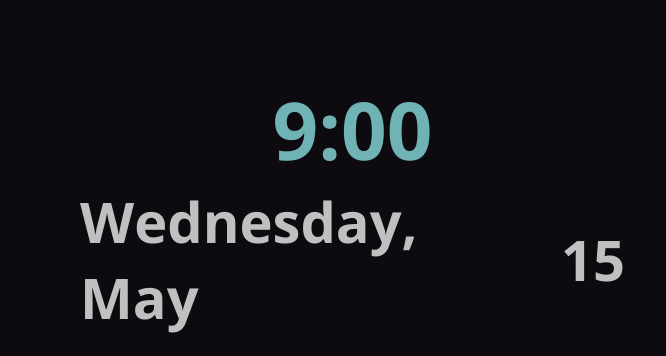
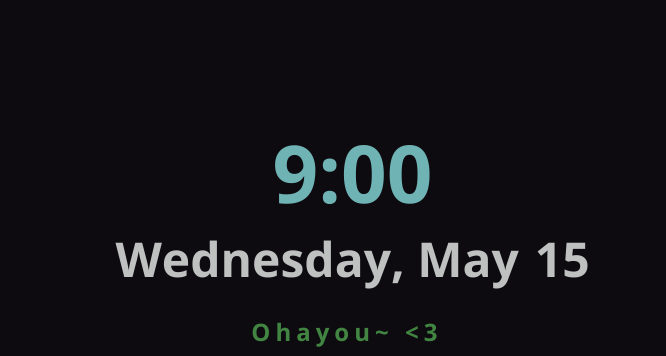
Before and after one commit to NCTona/StartupPage, a website: page index.html in a window 1280 px wide. Shown: the top 356 px of the page, 0-666 px from the left. Drawn offline with nearby package versions, Linux system fonts and the light colour scheme; grey boxes are pictures that could not be loaded.

Commit message:
Update app.css

```diff
--- a/app.css
+++ b/app.css
@@ -14,7 +14,7 @@
   /* Font Size */
   --fg-primary: 10vh; /* Time and Greetings */
   --fg-secondary: 3vh; /* Greetings and Weather widger */
-  --fg-date: 7vh; /* Date */
+  --fg-date: 6vh; /* Date */
   /* --fg-list: 2vh; /* Links List */
   --icon: 4vh; /* Icon Size */
 
```
